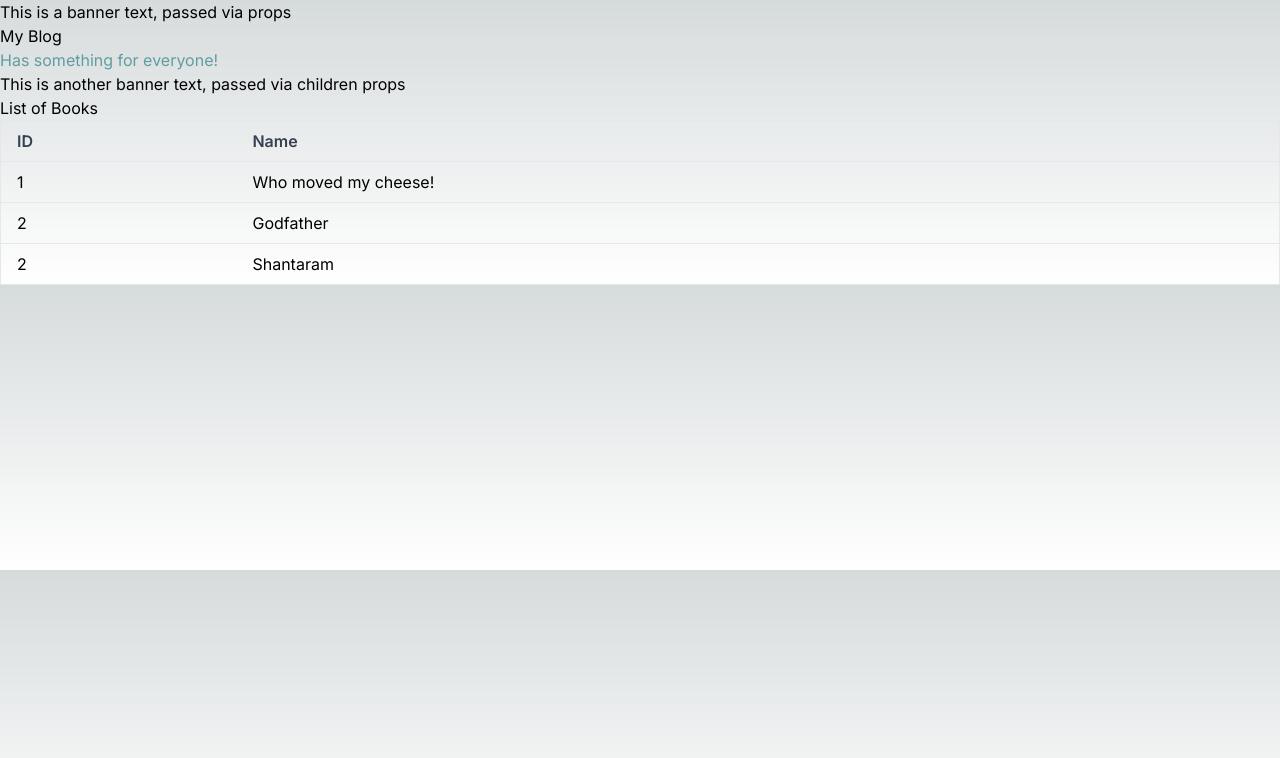
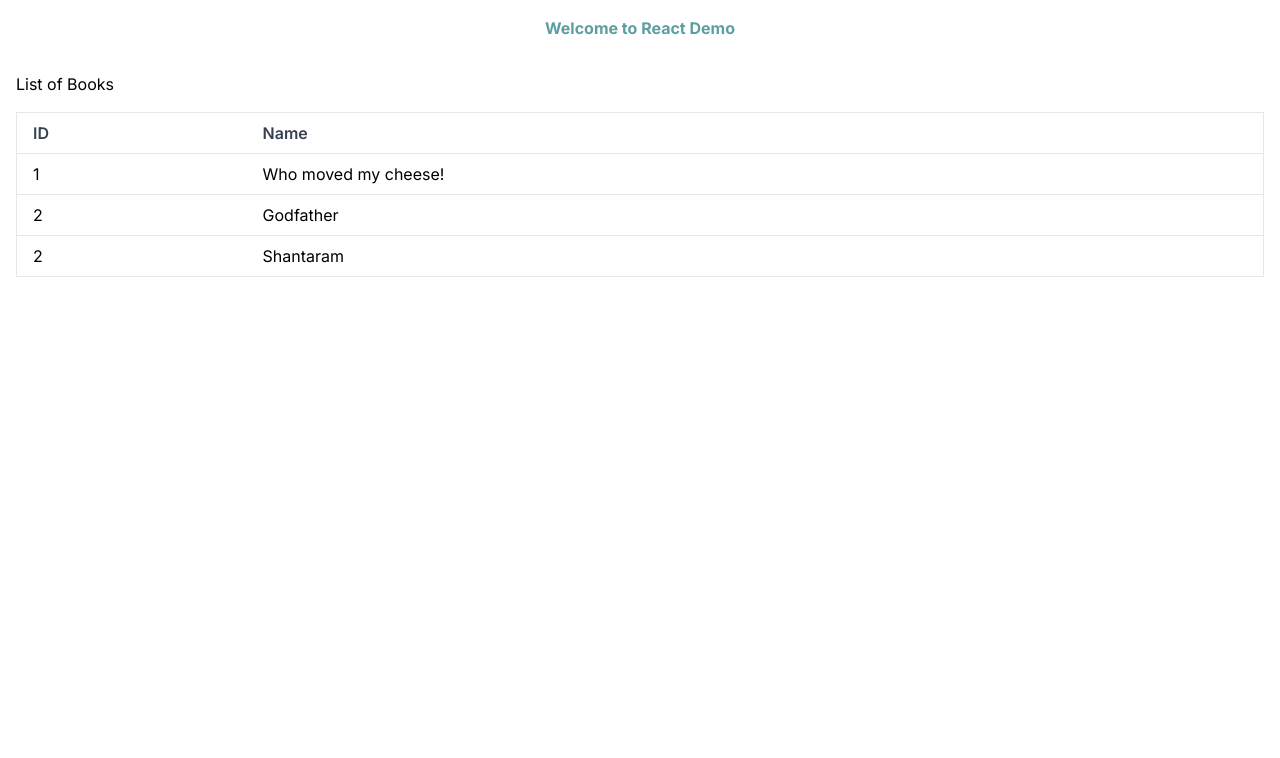
Before and after one commit to NamitaMalik/react-next-tutorial, a Next.js app: page / in a window 1280 px wide. Shown: the top 758 px of the page. Built offline with nearby package versions, Linux system fonts and the light colour scheme.

Commit message:
Cleaning up the demo

```diff
--- a/app/globals.css
+++ b/app/globals.css
@@ -18,10 +18,5 @@
 
 body {
   color: rgb(var(--foreground-rgb));
-  background: linear-gradient(
-      to bottom,
-      transparent,
-      rgb(var(--background-end-rgb))
-    )
-    rgb(var(--background-start-rgb));
+  background-color: white;
 }
--- a/components/anotherBanner.tsx
+++ /dev/null
@@ -1,9 +0,0 @@
-const AnotherBanner = ({ children }) => {
-  return (
-    <header>
-      <h1>{children}</h1>
-    </header>
-  );
-};
-
-export default AnotherBanner;
--- a/components/app.tsx
+++ b/components/app.tsx
@@ -1,15 +1,11 @@
 import Banner from '@/components/banner';
-import AnotherBanner from '@/components/anotherBanner';
 import BookList from './bookList';
 
 const App = () => {
   return (
     <>
-      <Banner headerText="This is a banner text, passed via props" />
-      <AnotherBanner>
-        This is another banner text, passed via children props
-      </AnotherBanner>
-      <BookList />
+      <Banner> Welcome to React Demo</Banner>
+      <BookList title="List of Books" />
     </>
   );
 };
--- a/components/banner.module.css
+++ b/components/banner.module.css
@@ -1,3 +1,3 @@
-.h2 {
+.h1 {
   color: cadetblue;
 }
--- a/components/banner.tsx
+++ b/components/banner.tsx
@@ -1,11 +1,9 @@
 import styles from './banner.module.css';
 
-const Banner = (props: { headerText: string }) => {
+const Banner = ({children}) => {
   return (
-    <header className="min-w-full">
-      <h1>{props.headerText}</h1>
-      <h1>My Blog</h1>
-      <h2 className={styles.h2}> Has something for everyone!</h2>
+    <header className="mt-4 font-bold min-w-full text-center bg-white">
+      <h1 className={styles.h1}>{children}</h1>
     </header>
   );
 };
--- a/components/bookList.tsx
+++ b/components/bookList.tsx
@@ -11,10 +11,10 @@ const bookListHeader = [
   { key: 'name', label: 'Name' },
 ];
 
-const BookList = () => (
-  <>
-    <div>List of Books</div>
-    <table className="min-w-full table-auto border-collapse border border-gray-200">
+const BookList = (props) => (
+  <div className="mt-4 p-4 bg-white">
+    <div>{props.title}</div>
+    <table className="min-w-full mt-4 table-auto border-collapse border border-gray-200">
       <thead>
         <tr>
           {bookListHeader.map((h) => (
@@ -33,7 +33,7 @@ const BookList = () => (
         ))}
       </tbody>
     </table>
-  </>
+  </div>
 );
 
 export default BookList;
```
